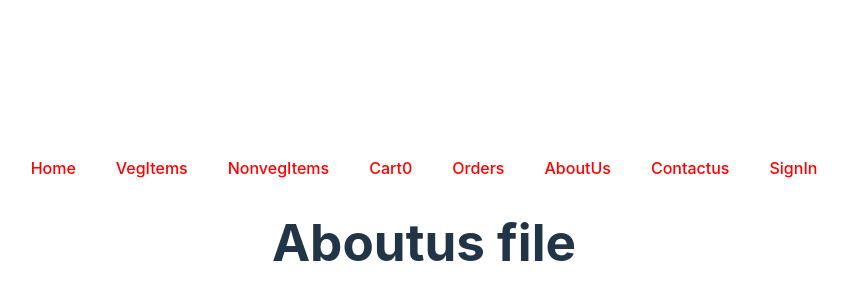
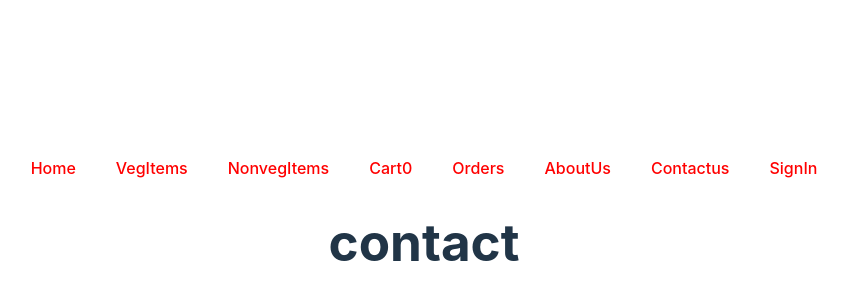
Before and after one commit to Bhavya-sri89/React-first-project, a React (Vite) app: page /AboutUs in a window 1280 px wide. Shown: the part 170-470 px from the top of the page, without its empty margins (216-1064 px from the left). Built offline with nearby package versions, Linux system fonts and the light colour scheme.

Commit message:
update changes

```diff
--- a/src/Aboutus.jsx
+++ b/src/Aboutus.jsx
@@ -1,7 +1,7 @@
 function AboutUs()
 {
     return(
-        <h1>Aboutus file</h1>
+        <h1>contact</h1>
     )
 
 }
```
